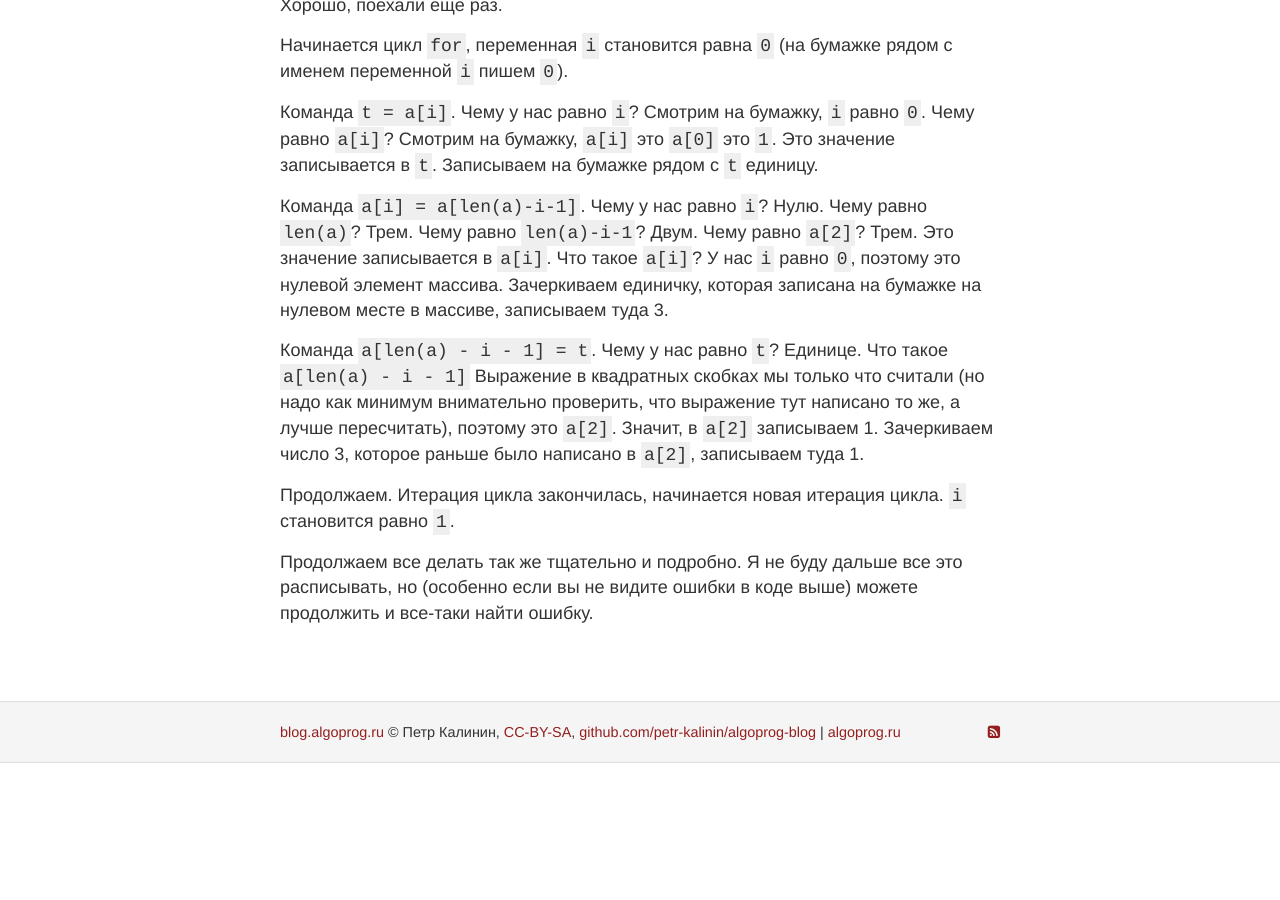
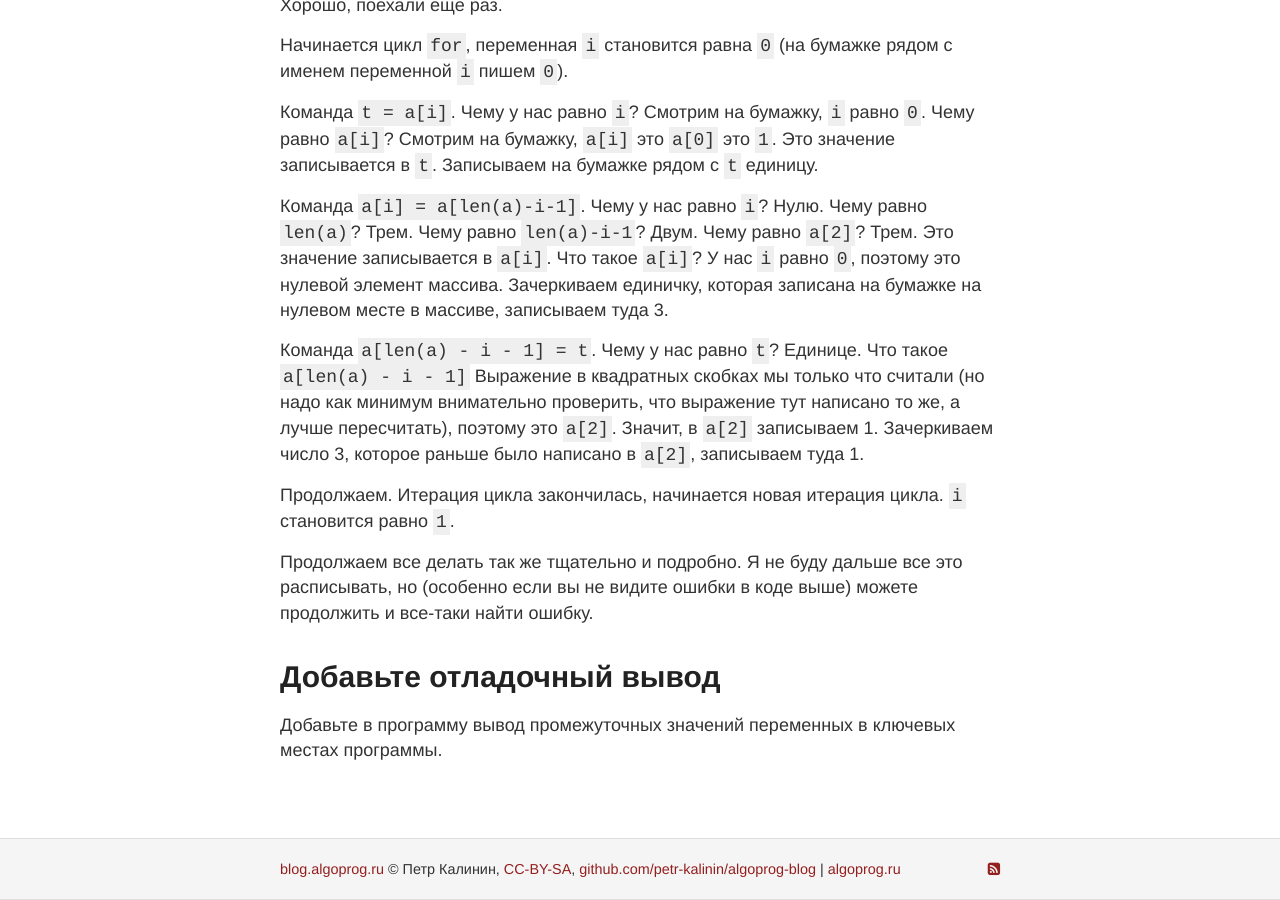
Before and after one commit to petr-kalinin/algoprog-blog, a Jekyll site: the page built from _posts/2018-04-22-how-to-debug-small-programs.md, in a window 1280 px wide and 900 px high, scrolled down 2554 px. Built offline with Jekyll 4.4.1, drawn with Linux system fonts in a browser that asks for light colours; before the commit the page ends 3317 px from its top, so only the background shows below that.

Commit message:
Update 2018-04-22-how-to-debug-small-programs.md

```diff
--- a/_posts/2018-04-22-how-to-debug-small-programs.md
+++ b/_posts/2018-04-22-how-to-debug-small-programs.md
@@ -92,3 +92,7 @@ title: Как отлаживать маленькие программы
 
 Продолжаем все делать так же тщательно и подробно. Я не буду дальше все это расписывать, но (особенно если вы не видите ошибки
 в коде выше) можете продолжить и все-таки найти ошибку.
+
+# Добавьте отладочный вывод
+
+Добавьте в программу вывод промежуточных значений переменных в ключевых местах программы.
```
